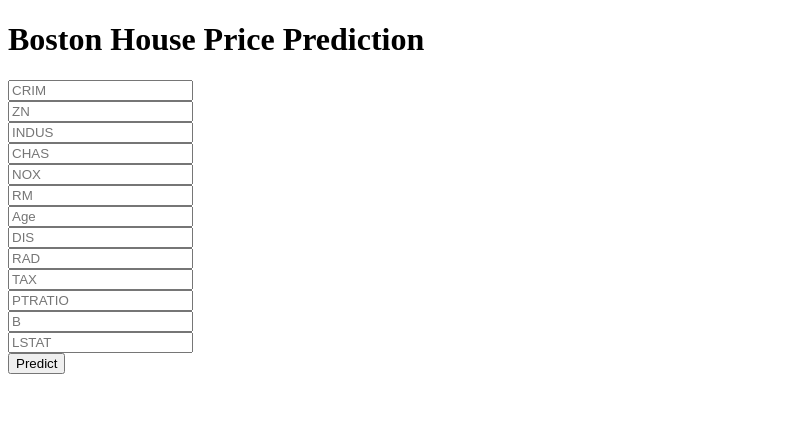
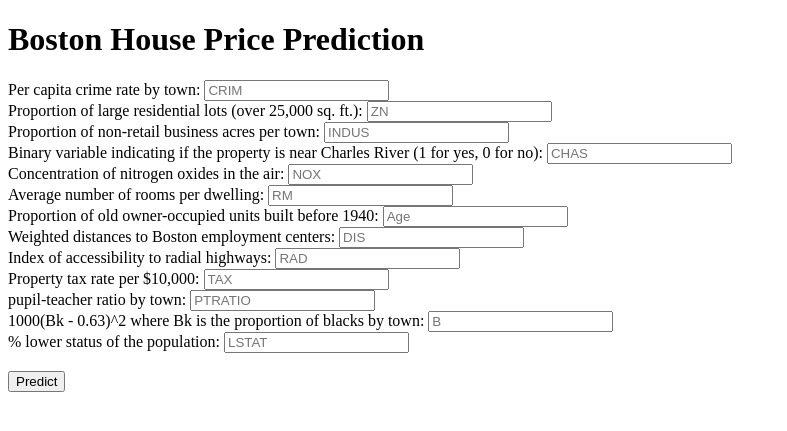
Before and after one commit to shadabzafar/Boston-House-Pricing, a Flask app: page / in a window 1280 px wide. Shown: the top 431 px of the page, without its empty margins (0-787 px from the left). Run offline with Flask 3, Linux system fonts and the light colour scheme; parts of the project's set-up code (start-up, migrations or seed data) failed here and were passed over.

Commit message:
The web app is ready

```diff
--- a/app.py
+++ b/app.py
@@ -29,7 +29,7 @@
     final_input = scalar.transform(np.array(data).reshape(1,-1))
     print(final_input)
     output = regmodel.predict(final_input)[0]
-    return render_template("home.html", prediction_text = f"The House price prediction is {round(output,2)}")
+    return render_template("home.html", prediction_text = f"The House price prediction is ${round(output,2)}K")
 
 if __name__ == "__main__":
     app.run(debug=True)
--- a/templates/home.html
+++ b/templates/home.html
@@ -18,22 +18,47 @@
 
      <!-- Main Input For Receiving Query to our ML -->
     <form action="{{ url_for('predict')}}"method="post">
-      <input type="text" name="CRIM" placeholder="CRIM" required="required" /><br>
+
+        <label>Per capita crime rate by town:</label>
+        <input type="text" name="CRIM" placeholder="CRIM" required="required" /><br>
+
+        <label>Proportion of large residential lots (over 25,000 sq. ft.):</label>
     	<input type="text" name="ZN" placeholder="ZN" required="required" /><br>
+
+        <label>Proportion of non-retail business acres per town:</label>
         <input type="text" name="INDUS" placeholder="INDUS" required="required" /><br>
+
+        <label>Binary variable indicating if the property is near Charles River (1 for yes, 0 for no):</label>
         <input type="text" name="CHAS" placeholder="CHAS" required="required" /><br>
+
+        <label>Concentration of nitrogen oxides in the air:</label>
         <input type="text" name="NOX" placeholder="NOX" required="required" /><br>
+
+        <label>Average number of rooms per dwelling:</label>
         <input type="text" name="RM" placeholder="RM" required="required" /><br>
+
+        <label>Proportion of old owner-occupied units built before 1940:</label>
         <input type="text" name="Age" placeholder="Age" required="required" /><br>
+
+        <label>Weighted distances to Boston employment centers:</label>
         <input type="text" name="DIS" placeholder="DIS" required="required" /><br>
+
+        <label>Index of accessibility to radial highways:</label>
         <input type="text" name="RAD" placeholder="RAD" required="required" /><br>
+
+        <label>Property tax rate per $10,000:</label>
         <input type="text" name="TAX" placeholder="TAX" required="required" /><br>
+
+        <label>pupil-teacher ratio by town:</label>
         <input type="text" name="PTRATIO" placeholder="PTRATIO" required="required" /><br>
+
+        <label>1000(Bk - 0.63)^2 where Bk is the proportion of blacks by town:</label>
         <input type="text" name="B" placeholder="B" required="required" /><br>
+
+        <label>% lower status of the population:</label>
         <input type="text" name="LSTAT" placeholder="LSTAT" required="required" /><br>
 
-
-
+        <br>
         <button type="submit" class="btn btn-primary btn-block btn-large">Predict</button>
     </form>
 
```
Also changed, not shown: 1 other file.
